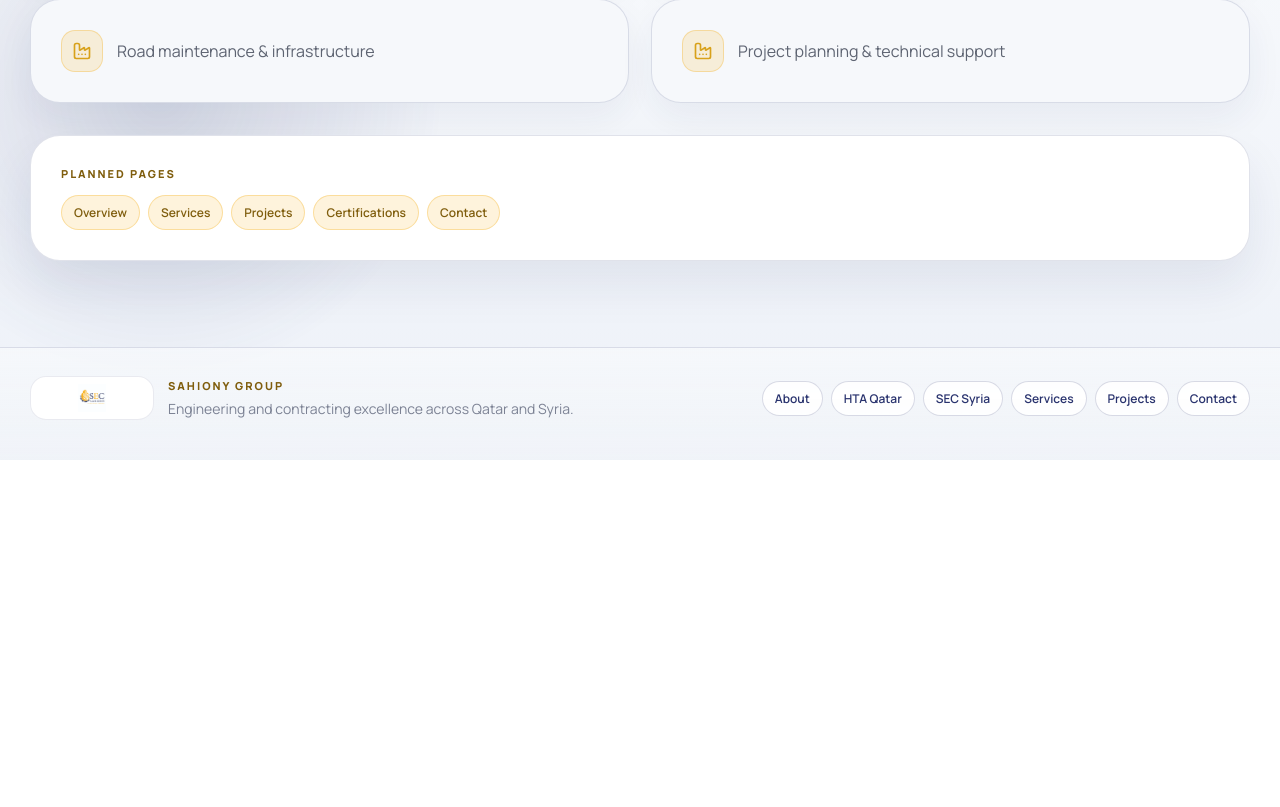
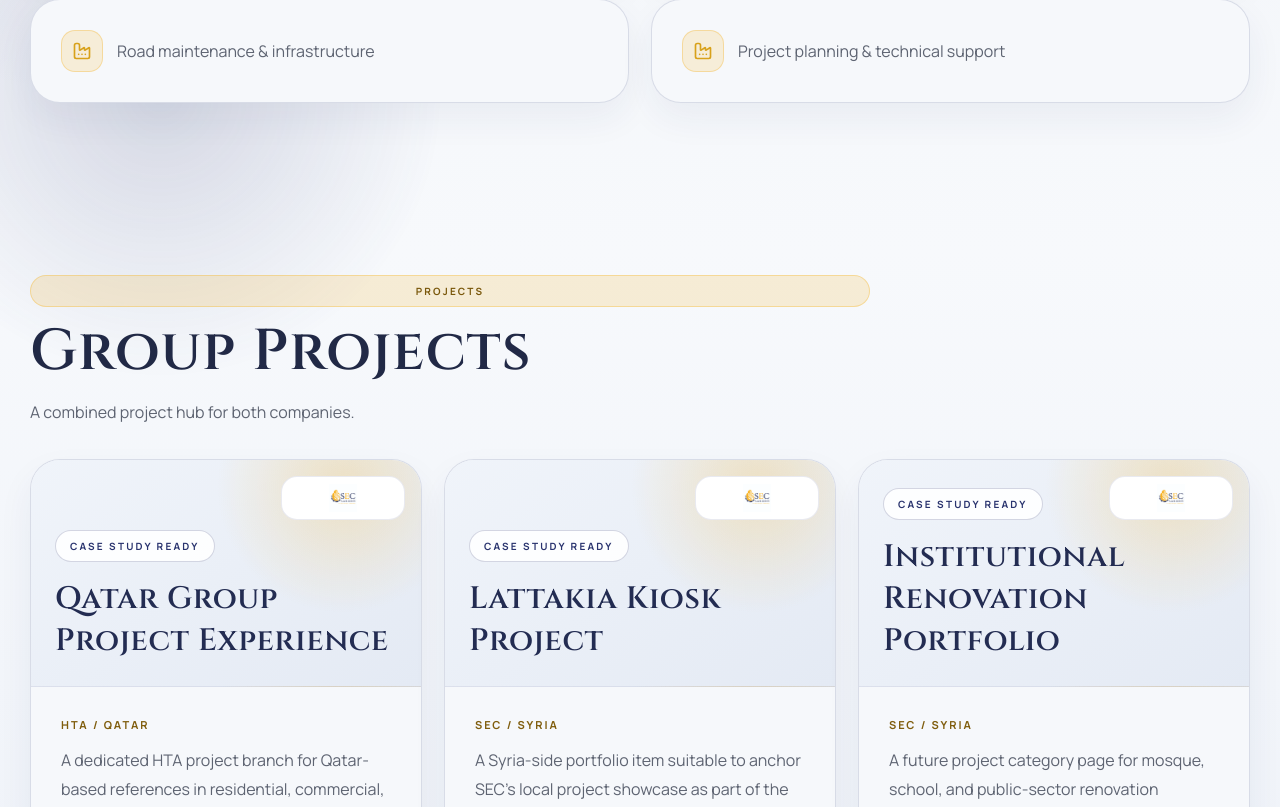
Before and after one commit to ahdajj/Sahiony-Group, a Next.js app: page /companies/hta in a window 1280 px wide. Shown: the part 673-1480 px from the top of the page. Before the commit the page ends 1133 px from the top, so only its background shows below. Built offline with nearby package versions, Linux system fonts and the light colour scheme.

Commit message:
adding-projects-to-company-page

```diff
--- a/components/company-detail-page.tsx
+++ b/components/company-detail-page.tsx
@@ -3,11 +3,14 @@
 import { SectionTitle } from './section-title';
 import { SiteFooter } from './site-footer';
 import { SiteHeader } from './site-header';
+import { ProjectCard } from './project-card';
 import { type Language, uiText } from '../lib/i18n';
+import { getLocalizedSiteData} from '../lib/i18n'
 
 export function CompanyDetailPage({ company, lang }: { company: Company; lang: Language }) {
   const Icon = company.icon;
   const text = uiText[lang];
+  const { featuredProjects } = getLocalizedSiteData(lang);
 
   return (
     <div className="page-shell" lang={lang} dir={lang === 'ar' ? 'rtl' : 'ltr'}>
@@ -33,16 +36,14 @@
               </article>
             ))}
           </div>
-
-          <div className="card" style={{ marginTop: 32 }}>
-            <div className="card-body">
-              <div className="kicker">{text.sections.plannedPages}</div>
-              <div className="pill-row" style={{ marginTop: 14 }}>
-                {company.pages.map((page) => (
-                  <span key={page} className="pill gold">{page}</span>
-                ))}
-              </div>
-            </div>
+        </section>
+        <section className="container section">
+          <SectionTitle eyebrow={text.projectsPage.eyebrow} title={text.projectsPage.title} description={text.projectsPage.description} />
+          <div className="spacer-32" />
+          <div className="grid-3">
+            {featuredProjects.map((project) => (
+              <ProjectCard key={project.title} title={project.title} category={project.category} summary={project.summary} lang={lang} />
+            ))}
           </div>
         </section>
       </main>
```
